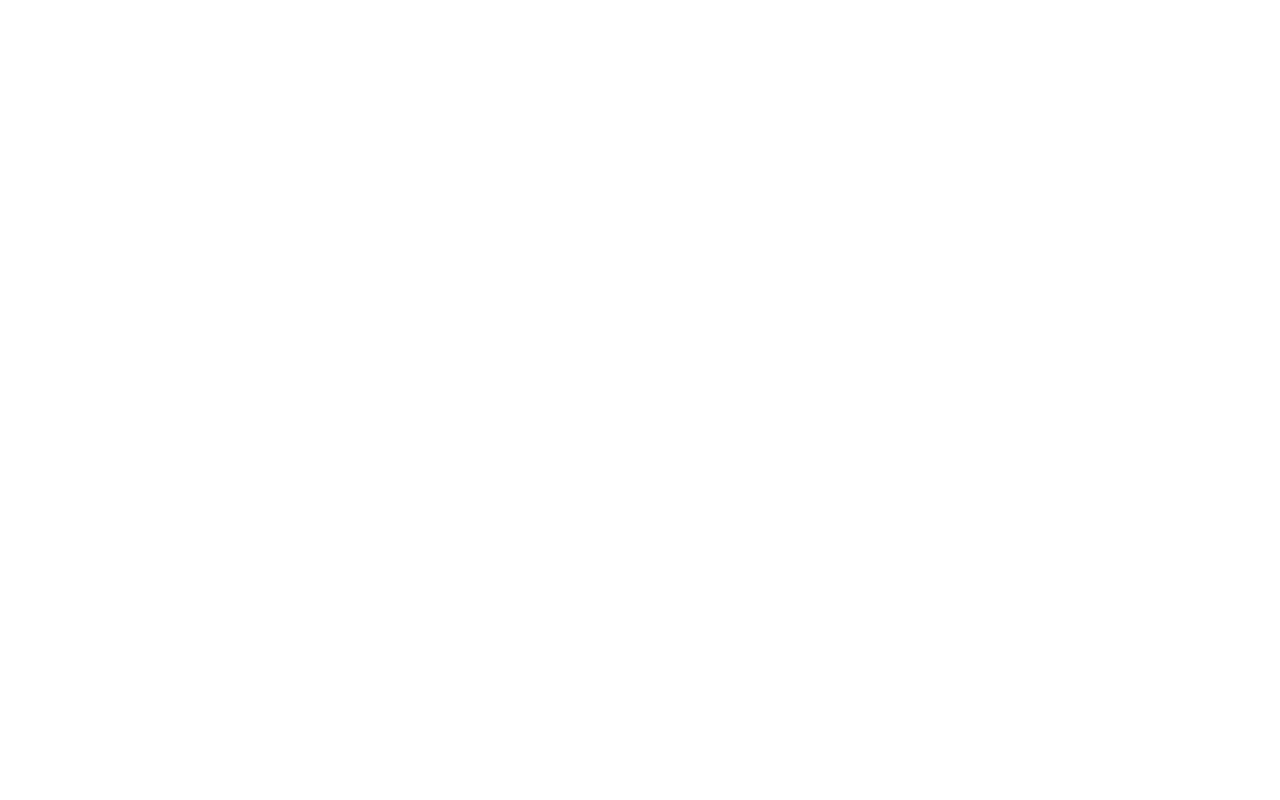
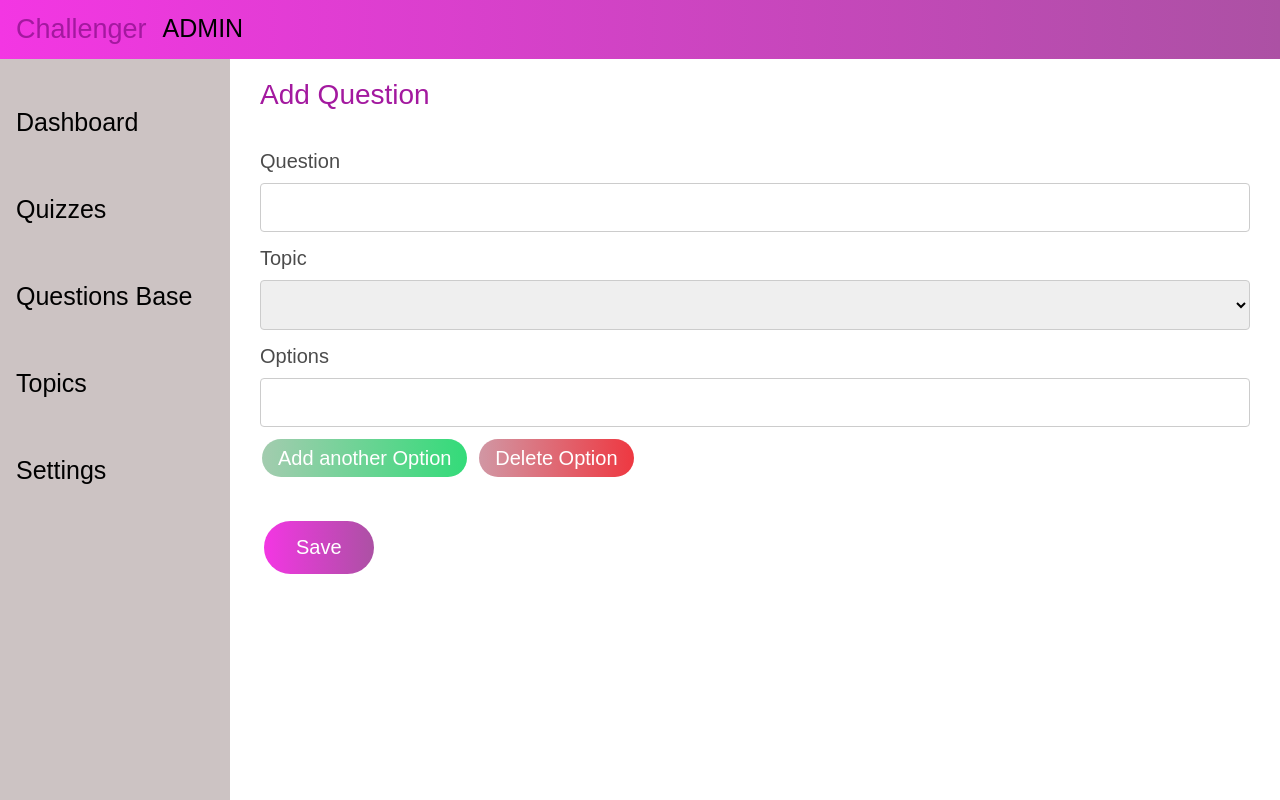
Before and after one commit to AMROAMRO404/Challenger, a plain HTML site: page html/addquestion.html in a window 1280 px wide. Drawn offline with Linux system fonts and the light colour scheme.

Commit message:
design the addquestion page

```diff
--- a/css/addquestion.css
+++ b/css/addquestion.css
@@ -0,0 +1,142 @@
+* {
+    font-family: Arial, Helvetica, sans-serif;
+    box-sizing: border-box;
+    -moz-box-sizing: border-box;
+    -webkit-box-sizing: border-box;
+}
+
+body {
+    margin: 0;
+}
+
+.top-nav {
+    margin: 0;
+    overflow: hidden;
+    background-image: linear-gradient(to right, #f336e3, #ac51a4);
+}
+
+.top-nav a {
+    float: left;
+    color: #f2f2f2;
+    text-align: center;
+    padding: 14px 16px;
+    text-decoration: none;
+    font-size: 27px;
+}
+
+.top-nav a:hover {
+    color: #a3199f;
+}
+
+.top-nav span {
+    text-transform: uppercase;
+}
+
+.top-nav span {
+    padding: 14px 16px;
+    display: block;
+    font-size: 25px;
+    white-space: normal;
+}
+
+.side-nav {
+    height: 100%;
+    width: 230px;
+    position: fixed;
+    z-index: 1;
+    left: 0;
+    background-color: #ccc3c3;
+    overflow-x: hidden;
+    padding-top: 20px;
+}
+
+.side-nav a {
+    line-height: 3;
+    padding: 6px 8px 6px 16px;
+    text-decoration: none;
+    font-size: 25px;
+    color: black;
+    display: block;
+}
+
+.side-nav a:hover {
+    color: #a3199f;
+}
+
+.main {
+    margin-left: 230px;
+    font-size: 28px;
+    padding: 20px 30px;
+}
+
+.main label {
+    opacity: 0.7;
+    font-size: 20px;
+}
+
+.main span {
+    color: #a3199f;
+}
+
+input[type=text],
+select {
+    font-size: 20px;
+    width: 100%;
+    padding: 12px 20px;
+    margin: 8px 0;
+    display: inline-block;
+    border: 1px solid #ccc;
+    border-radius: 4px;
+    box-sizing: border-box;
+}
+
+input[type=submit] {
+    border: none;
+    color: white;
+    padding: 15px 32px;
+    text-align: center;
+    text-decoration: none;
+    display: inline-block;
+    margin: 8px 4px;
+    cursor: pointer;
+    border-radius: 40px;
+    font-size: 20px;
+    background-image: linear-gradient(to right, #f336e3, #ac51a4);
+}
+
+#question-form button:nth-of-type(1) {
+    border: none;
+    color: white;
+    padding: 7.5px 16px;
+    text-align: center;
+    text-decoration: none;
+    display: inline-block;
+    margin: 4px 2px;
+    cursor: pointer;
+    border-radius: 20px;
+    font-size: 20px;
+    background-image: linear-gradient(to right, #a3ccaf, #33db79);
+}
+
+#question-form button:nth-of-type(2) {
+    border: none;
+    color: white;
+    padding: 7.5px 16px;
+    text-align: center;
+    text-decoration: none;
+    display: inline-block;
+    margin: 4px 2px;
+    cursor: pointer;
+    border-radius: 20px;
+    font-size: 20px;
+    background-image: linear-gradient(to right, #d197a4, #ee3841);
+}
+
+@media screen and (max-height: 450px) {
+    .sidenav {
+        padding-top: 15px;
+    }
+    .sidenav a {
+        font-size: 18px;
+    }
+}
--- a/css/addquiz.css
+++ b/css/addquiz.css
@@ -74,6 +74,10 @@ body {
     font-size: 20px;
 }
 
+.main span {
+    color: #a3199f;
+}
+
 input[type=text],
 select {
     font-size: 20px;
--- a/css/addtopic.css
+++ b/css/addtopic.css
@@ -74,6 +74,10 @@ body {
     font-size: 20px;
 }
 
+.main span {
+    color: #a3199f;
+}
+
 input[type=text],
 select {
     width: 100%;
@@ -99,6 +103,18 @@ input[type=submit] {
     background-image: linear-gradient(to right, #f336e3, #ac51a4);
 }
 
+input[type=text],
+select {
+    font-size: 20px;
+    width: 100%;
+    padding: 12px 20px;
+    margin: 8px 0;
+    display: inline-block;
+    border: 1px solid #ccc;
+    border-radius: 4px;
+    box-sizing: border-box;
+}
+
 @media screen and (max-height: 450px) {
     .sidenav {
         padding-top: 15px;
--- a/html/addquestion.html
+++ b/html/addquestion.html
@@ -4,11 +4,42 @@
 <head>
     <meta charset="UTF-8">
     <meta name="viewport" content="width=device-width, initial-scale=1.0">
-    <title>Document</title>
+    <title>Add Questions</title>
+    <link rel="stylesheet" href="../css/addquestion.css">
 </head>
 
 <body>
+    <div class="top-nav">
+        <a class="active" href="#Challenger">Challenger</a>
+        <span>admin</span>
+    </div>
+    <div class="side-nav">
+        <a href="#Dashboard">Dashboard</a>
+        <a href="#Quizzes">Quizzes</a>
+        <a href="#Questions-base">Questions Base</a>
+        <a href="#Topics">Topics</a>
+        <a href="#Settings">Settings</a>
 
+    </div>
+
+    <div class="main">
+        <span>Add Question</span><br><br>
+        <form id="question-form" action="">
+            <label for="title">Question</label><br>
+            <input type="text" id="title" name="title">
+            <br>
+            <label for="topic">Topic</label><br>
+            <select type="text" id="topic" name="topic">
+            </select>
+            <label for="Options">Options</label><br>
+            <input type="text" id="Options" name="Options"><br>
+            <button>Add another Option</button>
+            <button>Delete Option</button>
+            <br>
+            <br>
+            <input type="submit" value="Save">
+        </form>
+    </div>
 </body>
 
 </html>
```
Also changed, not shown: html/addquiz.html (+3 -5 lines), html/addtopic.html (+1 -1 lines).
